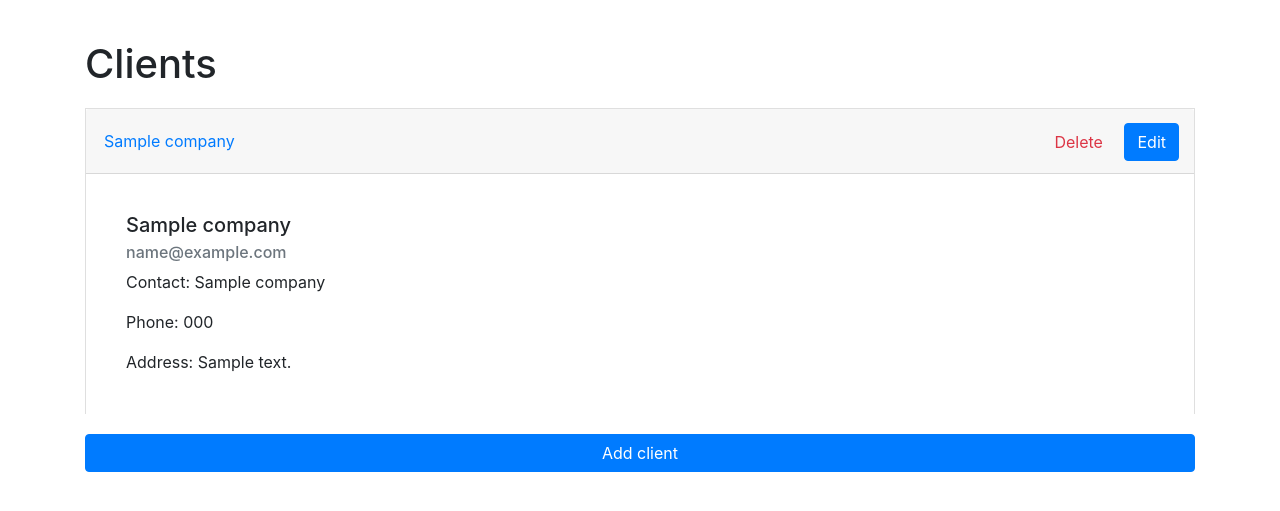
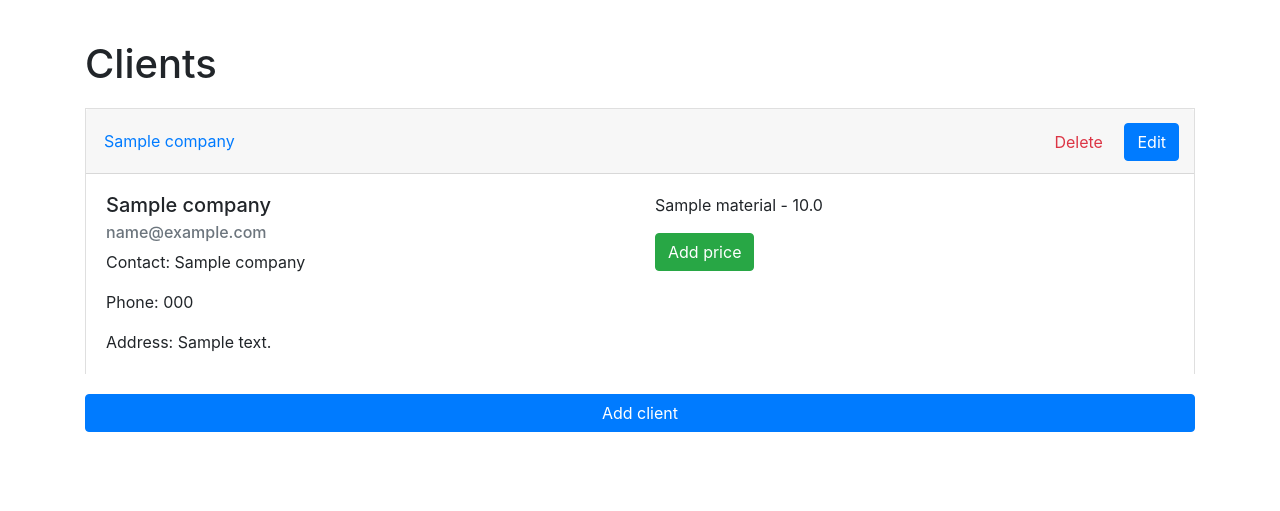
Before and after one commit to lik3l/jobs-list, a Django app: page /companies/ in a window 1280 px wide, after a click that opens the changed part. Shown: the part 56-567 px from the top of the page. Run offline with Django 3.2, Linux system fonts and the light colour scheme; a user stored in the database is signed in; tables that the repository leaves empty hold one stand-in row (values such as "Sample post"); some libraries are stand-ins or nearby versions.

Commit message:
Added filter

```diff
--- a/job_list/urls.py
+++ b/job_list/urls.py
@@ -26,6 +26,7 @@ urlpatterns = [
     path('login/', core_views.login_view, name='login'),
     path('logout/', core_views.logout_view, name='logout'),
     path('add-job/', core_views.create_job, name='add_job'),
+    path('add-price/<int:pk>', job_views.add_company_price, name='add_price'),
     path('companies/', job_views.company_list, name='company_list'),
     path('companies/<int:pk>/', job_views.company_detail, name='company_detail'),
     path('companies/add', job_views.add_company, name='company_add'),
--- a/jobs/models.py
+++ b/jobs/models.py
@@ -22,7 +22,7 @@ class Material(models.Model):
 
 
 class CompanyPrice(models.Model):
-    company = models.ForeignKey(Company, on_delete=models.CASCADE)
+    company = models.ForeignKey(Company, related_name='prices', on_delete=models.CASCADE)
     material = models.ForeignKey(Material, on_delete=models.CASCADE)
     price = models.FloatField()
 
--- a/jobs/views.py
+++ b/jobs/views.py
@@ -3,7 +3,7 @@ from django.db.models import ProtectedError
 from django.shortcuts import render, redirect
 from django.urls import reverse
 
-from .forms import CompanyForm, MaterialForm
+from .forms import CompanyForm, MaterialForm, CompanyPriceForm
 from .models import Company, Material
 
 
@@ -63,6 +63,34 @@ def company_detail(request, pk=None):
     return render(
         request,
         'jobs/company_detail.html',
+        context
+    )
+
+
+def add_company_price(request, pk=None):
+    context = dict()
+    try:
+        company = Company.objects.get(pk=pk)
+    except Company.DoesNotExist:
+        return redirect(reverse('company_list'))
+    price_form = CompanyPriceForm()
+    if request.method == 'POST':
+        price_form = CompanyPriceForm(request.POST)
+        if price_form.is_valid():
+            price_form.save()
+            return redirect(reverse('company_list'))
+    price_form.fields['company'].initial = company
+    excluded_prices = Material.objects.values('pk').filter(companyprice__company=company)
+    if excluded_prices:
+        price_form.fields['material'].queryset = Material.objects.all().exclude(pk__in=excluded_prices)
+    else:
+        Material.objects.all()
+
+    context['price_form'] = price_form
+
+    return render(
+        request,
+        'jobs/add_price.html',
         context
     )
 
--- a/templates/jobs/company_list.html
+++ b/templates/jobs/company_list.html
@@ -18,16 +18,17 @@ Clients
                         </button>
                         <span>
                             <a class="btn btn-link text-danger" href="{% url 'company_delete' company.pk %}">Delete</a>
-                            <a class="btn btn-primary" style="margin-right: 10px" href="{% url 'company_detail' company.pk %}">Edit</a>
+                            <a class="btn btn-primary" style="margin-right: 10px"
+                               href="{% url 'company_detail' company.pk %}">Edit</a>
                         </span>
-
                     </h2>
                 </div>
 
                 <div id="collapse-{{ company.pk }}" class="collapse" aria-labelledby="heading-{{ company.pk }}"
                      data-parent="#companyAccordion">
                     <div class="card-body">
-                        <div class="card-body">
+                        <div class="row">
+                            <div class="col">
                                 <h5 class="card-title">{{ company.name }}</h5>
                                 <h6 class="card-subtitle mb-2 text-muted">{{ company.email }}</h6>
                                 {% if company.contact_name %}
@@ -39,6 +40,14 @@ Clients
                                 {% if company.address %}
                                     <p class="card-text">Address: {{ company.address }}</p>
                                 {% endif %}
+
+                            </div>
+                            <div class="col">
+                                {% for price in company.prices.all %}
+                                    <p class="card-text">{{ price.material }} - {{ price.price }}</p>
+                                {% endfor %}
+                                <a href="{% url 'add_price' company.id %}" class="btn btn-success">Add price</a>
+                            </div>
                         </div>
                     </div>
                 </div>
```
Also changed, not shown: templates/jobs/add_price.html (added, +21 -0 lines), jobs/migrations/0008_auto_20190120_1242.py (added). Lines whose indentation alone changed are shown as unchanged.
